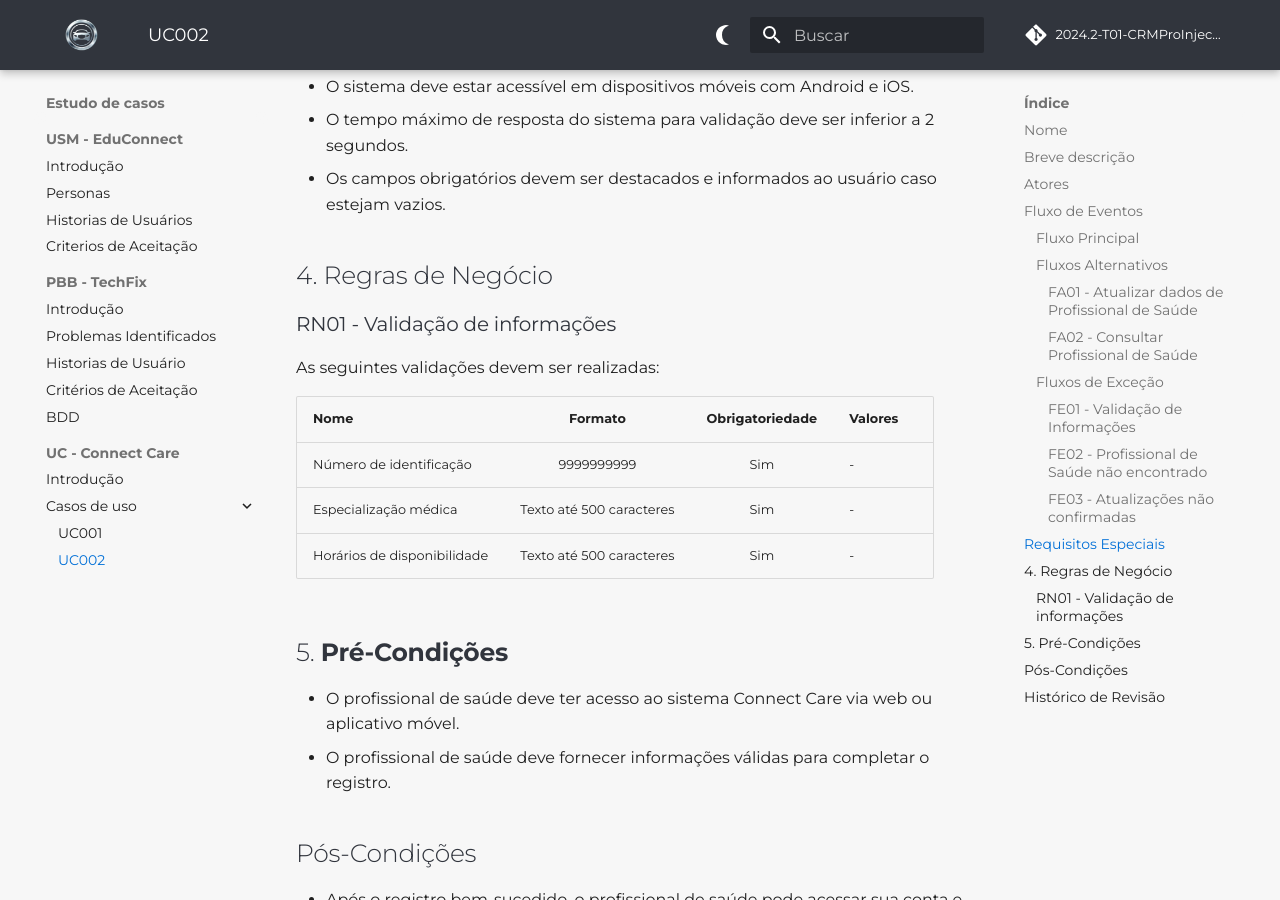
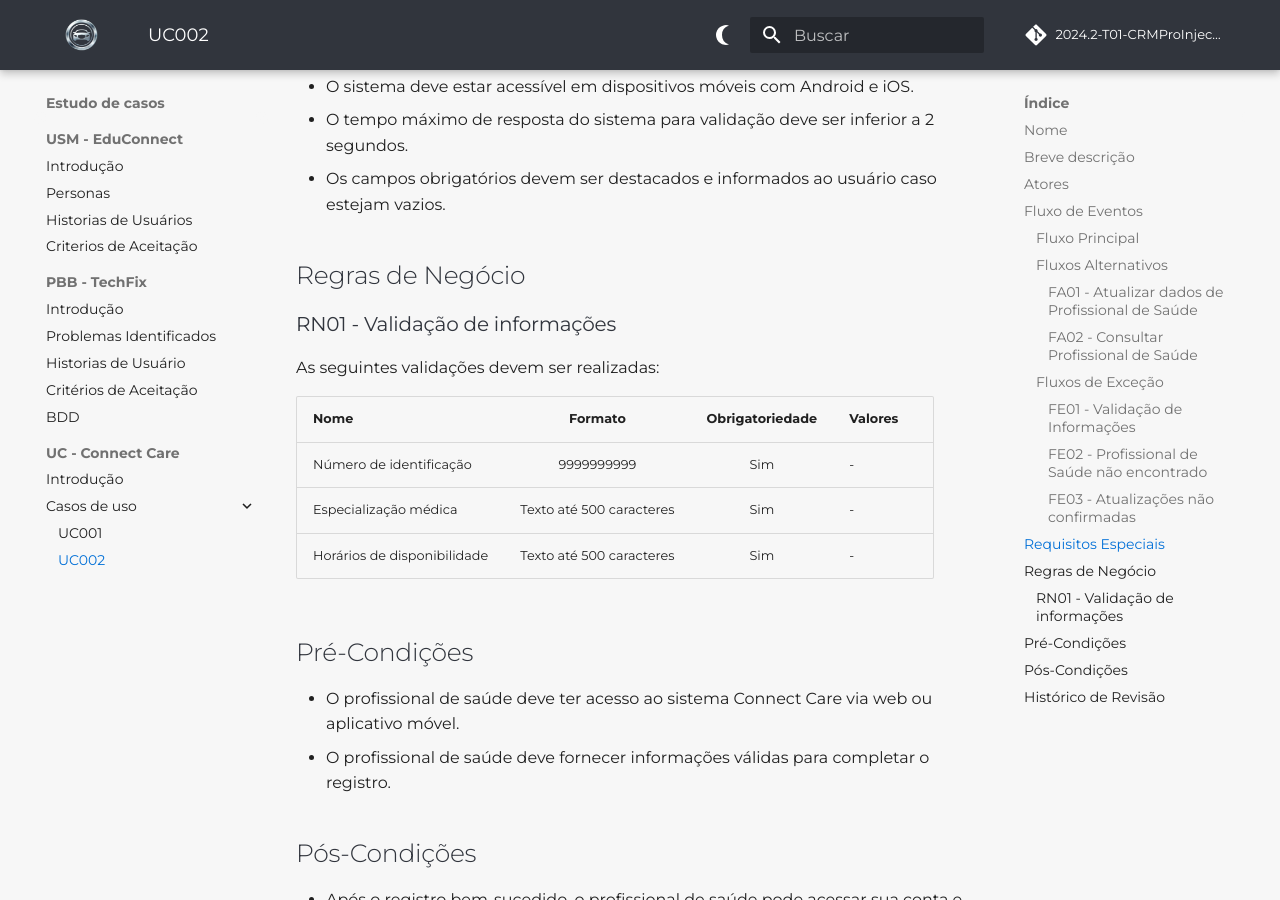
Before and after one commit to mdsreq-fga-unb/2024.2-T01-CRMProInjecao, an MkDocs documentation site: the page built from docs/estudo-de-caso-uc/caso-de-uso-02.md, in a window 1280 px wide and 900 px high, scrolled down 2831 px. Built offline with MkDocs 1.6.1 and Material for MkDocs 9.7.7, drawn with Linux system fonts in a browser that asks for light colours; comment, search, counter and statistics services are not loaded; the version menu is left out.

Commit message:
Update caso-de-uso-02.md
Retirar negrito e indices

```diff
--- a/docs/estudo-de-caso-uc/caso-de-uso-02.md
+++ b/docs/estudo-de-caso-uc/caso-de-uso-02.md
@@ -78,7 +78,7 @@
 - O tempo máximo de resposta do sistema para validação deve ser inferior a 2 segundos.
 - Os campos obrigatórios devem ser destacados e informados ao usuário caso estejam vazios.
 
-## 4. Regras de Negócio
+## Regras de Negócio
 
 ### RN01 - Validação de informações
 As seguintes validações devem ser realizadas:
@@ -91,7 +91,7 @@
 
 
 
-## 5. **Pré-Condições**
+## Pré-Condições
 
 - O profissional de saúde deve ter acesso ao sistema Connect Care via web ou aplicativo móvel.
 - O profissional de saúde deve fornecer informações válidas para completar o registro.
@@ -101,7 +101,7 @@
 - Após o registro bem-sucedido, o profissional de saúde pode acessar sua conta e utilizar os serviços do sistema.
 - O sistema armazena os dados do profissional de saúde para futuras autenticações.
 
-## **Histórico de Revisão**
+## Histórico de Revisão
 
 | Versão | Descrição | Autor | Data |
 | ------ | ------------------------------------------------------------------- | ------------ |---------- |
```
